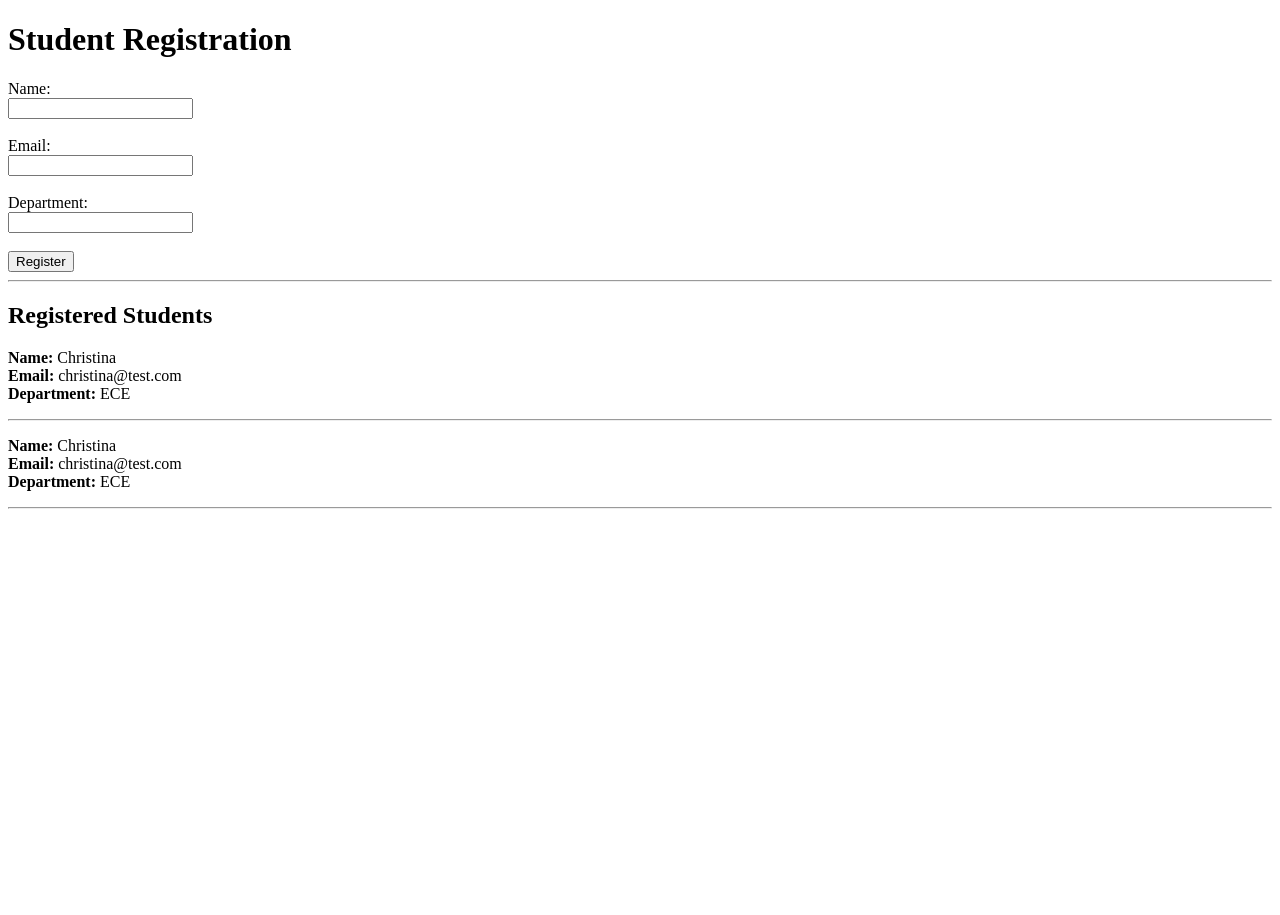
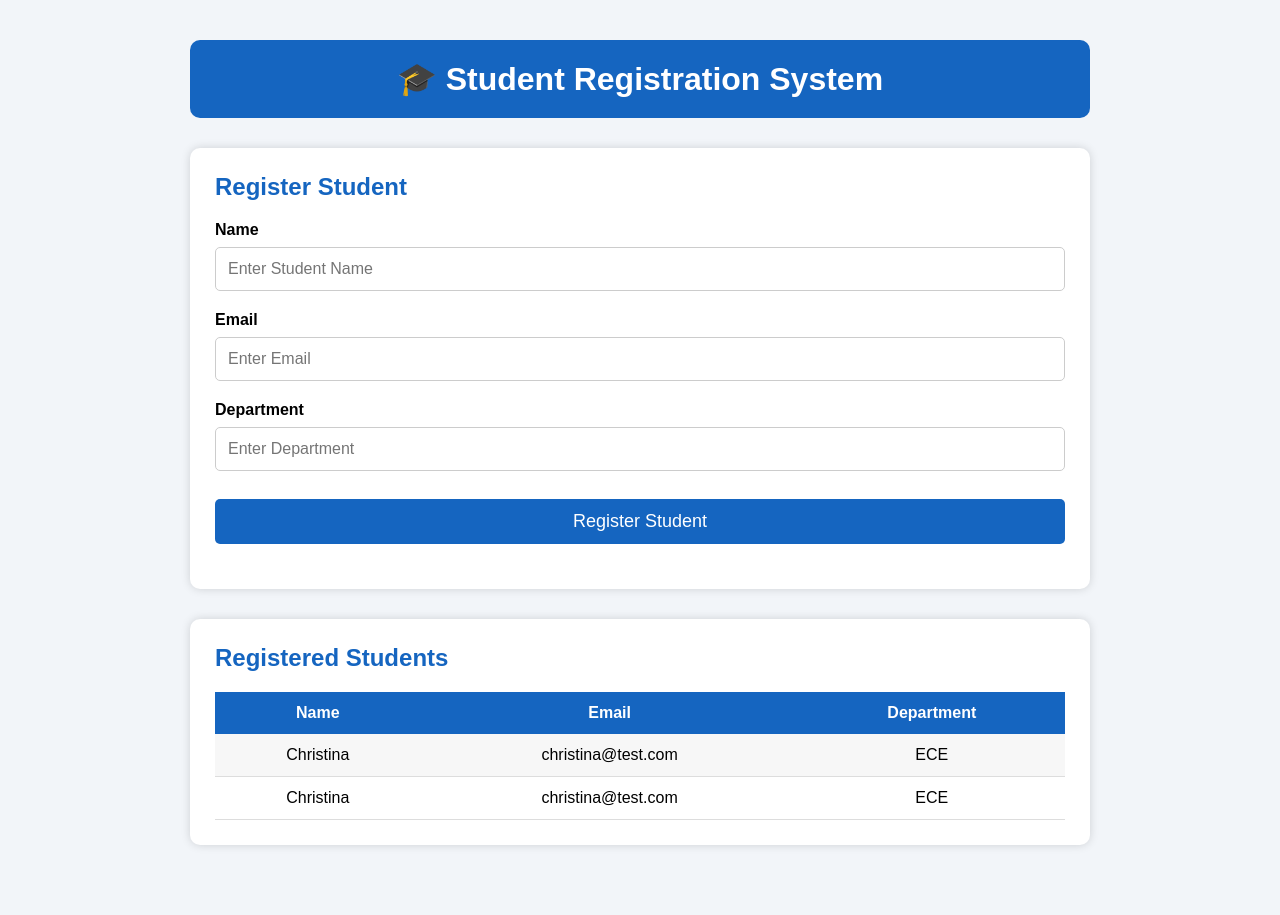
Before and after one commit to ChristinaRajakumari2005/StudentRegistrationSystem, a Flask app: page / in a window 1280 px wide. Before the commit the page ends 509 px from the top, so only its background shows below. Run offline with Flask 3, Linux system fonts and the light colour scheme; data comes from the database, SQL or seed files in the repository.

Commit message:
Improved UI for student registration system

```diff
--- a/templates/index.html
+++ b/templates/index.html
@@ -1,42 +1,174 @@
 <!DOCTYPE html>
-<html>
+<html lang="en">
 <head>
+    <meta charset="UTF-8">
+    <meta name="viewport" content="width=device-width, initial-scale=1.0">
     <title>Student Registration System</title>
+
+    <style>
+
+        *{
+            margin:0;
+            padding:0;
+            box-sizing:border-box;
+            font-family:Arial, Helvetica, sans-serif;
+        }
+
+        body{
+            background:#f2f5f9;
+            padding:40px;
+        }
+
+        .container{
+            max-width:900px;
+            margin:auto;
+        }
+
+        h1{
+            text-align:center;
+            color:white;
+            background:#1565c0;
+            padding:20px;
+            border-radius:10px;
+            margin-bottom:30px;
+        }
+
+        .card{
+            background:white;
+            padding:25px;
+            border-radius:10px;
+            box-shadow:0px 0px 10px rgba(0,0,0,0.15);
+            margin-bottom:30px;
+        }
+
+        h2{
+            margin-bottom:20px;
+            color:#1565c0;
+        }
+
+        label{
+            font-weight:bold;
+        }
+
+        input{
+            width:100%;
+            padding:12px;
+            margin-top:8px;
+            margin-bottom:20px;
+            border:1px solid #ccc;
+            border-radius:5px;
+            font-size:16px;
+        }
+
+        input[type="submit"]{
+            background:#1565c0;
+            color:white;
+            border:none;
+            cursor:pointer;
+            font-size:18px;
+        }
+
+        input[type="submit"]:hover{
+            background:#0d47a1;
+        }
+
+        table{
+            width:100%;
+            border-collapse:collapse;
+        }
+
+        th{
+            background:#1565c0;
+            color:white;
+            padding:12px;
+        }
+
+        td{
+            padding:12px;
+            border-bottom:1px solid #ddd;
+            text-align:center;
+        }
+
+        tr:nth-child(even){
+            background:#f7f7f7;
+        }
+
+    </style>
+
 </head>
 <body>
 
-    <h1>Student Registration</h1>
+<div class="container">
 
-    <form action="/register" method="POST">
+<h1>🎓 Student Registration System</h1>
 
-        <label>Name:</label><br>
-        <input type="text" name="name" required><br><br>
+<div class="card">
 
-        <label>Email:</label><br>
-        <input type="email" name="email" required><br><br>
+<h2>Register Student</h2>
 
-        <label>Department:</label><br>
-        <input type="text" name="department" required><br><br>
+<form action="/register" method="POST">
 
-        <input type="submit" value="Register">
+<label>Name</label>
 
-    </form>
+<input
+type="text"
+name="name"
+placeholder="Enter Student Name"
+required>
 
-    <hr>
+<label>Email</label>
 
-    <h2>Registered Students</h2>
+<input
+type="email"
+name="email"
+placeholder="Enter Email"
+required>
 
-    {% for student in students %}
+<label>Department</label>
 
-    <p>
-        <strong>Name:</strong> {{ student[0] }}<br>
-        <strong>Email:</strong> {{ student[1] }}<br>
-        <strong>Department:</strong> {{ student[2] }}
-    </p>
+<input
+type="text"
+name="department"
+placeholder="Enter Department"
+required>
 
-    <hr>
+<input type="submit" value="Register Student">
 
-    {% endfor %}
+</form>
+
+</div>
+
+<div class="card">
+
+<h2>Registered Students</h2>
+
+<table>
+
+<tr>
+<th>Name</th>
+<th>Email</th>
+<th>Department</th>
+</tr>
+
+{% for student in students %}
+
+<tr>
+
+<td>{{ student[0] }}</td>
+
+<td>{{ student[1] }}</td>
+
+<td>{{ student[2] }}</td>
+
+</tr>
+
+{% endfor %}
+
+</table>
+
+</div>
+
+</div>
 
 </body>
 </html>
```
